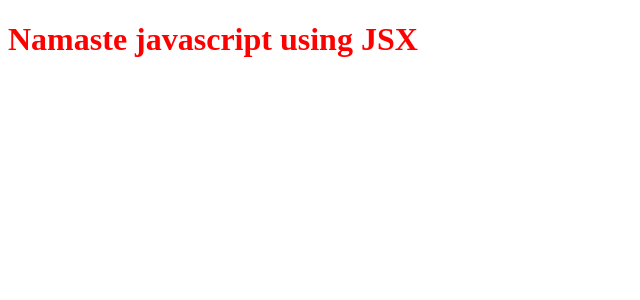
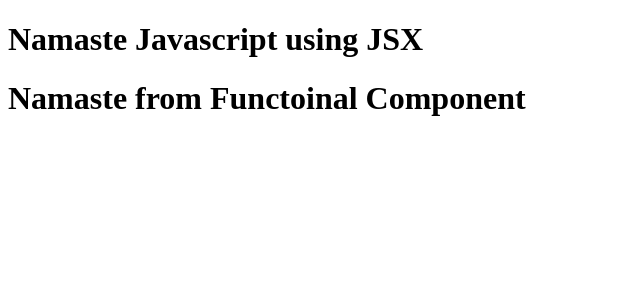
Before and after one commit to Shalini-Kataram/Namaste-React, a React (Vite) app: page / in a window 1280 px wide. Shown: the top 300 px of the page, without its empty margins (0-640 px from the left). Built offline with nearby package versions, Linux system fonts and the light colour scheme.

Commit message:
episode 03

```diff
--- a/App.js
+++ b/App.js
@@ -1,11 +1,15 @@
 import React from "react";
 import ReactDOM from "react-dom/client";
 
-// JSX (transpiled before it reaches the JS) - PARCEL - Babel
+const Title = () => <h1>Namaste Javascript using JSX</h1>;
 
-//JSX => React.createElement => ReactElement - JS Object =>HTMLElement(render)
-const jsxHeading = <h1 id="heading">Namaste javascript using JSX</h1>;
+const HeadingComponent = () => (
+    <div>
+        <Title />
+        <h1>Namaste from Functoinal Component</h1>
+    </div>
+);
 
 const root = ReactDOM.createRoot(document.getElementById("root"));
 
-root.render(jsxHeading);
+root.render(<HeadingComponent />);
```
